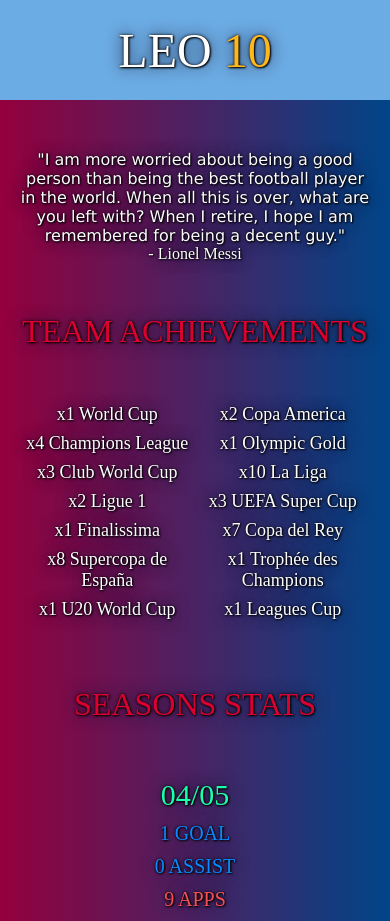
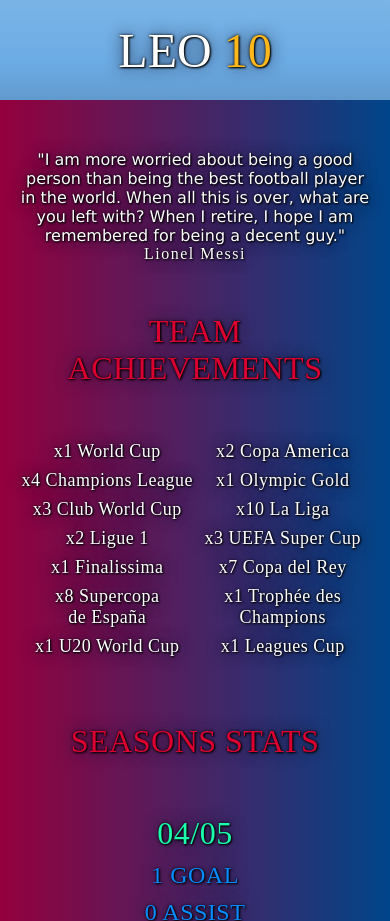
Before and after one commit to selimozo/leo-10, a plain HTML site: page index.html in a window 390 px wide. Shown: the top 921 px of the page. Drawn offline with Linux system fonts and the light colour scheme; a web font is replaced by a local one.

Commit message:
responsive for phone / ipad also changment in colors of header and font sizes of season-1

```diff
--- a/index.html
+++ b/index.html
@@ -22,7 +22,7 @@
           "I am more worried about being a good person than being the best
           football player in the world. When all this is over, what are you left
           with? When I retire, I hope I am remembered for being a decent guy."
-          <span class="q-span">- Lionel Messi</span>
+          <span class="q-span">Lionel Messi</span>
         </p>
       </div>
       <div class="wrapper">
@@ -129,7 +129,7 @@
           <p>
             "Messi is a footballer from a PlayStation game. Things that are
             impossible to do, he makes them possible."
-            <span class="q-span">- Arsene Wenger</span>
+            <span class="q-span">Arsene Wenger</span>
           </p>
         </div>
 
--- a/style.css
+++ b/style.css
@@ -7,6 +7,7 @@
 
 header {
   background-color: #6cace4;
+  background: -webkit-linear-gradient(top, rgb(122, 180, 230) 0%, rgb(108, 172, 228) 61%, rgb(97, 154, 205) 100%);
   color: white;
   height: 100px;
   display: flex;
@@ -43,6 +44,8 @@ main {
   grid-template-columns: 1fr 1fr;
   grid-auto-rows: minmax(100px, auto);
   text-align: center;
+  letter-spacing: 0.5px;
+  text-wrap: pretty;
 }
 .box1 {
   grid-column-start: 1;
@@ -61,6 +64,7 @@ main {
 .box1 ul li {
   display: block;
   padding: 4px 0;
+
 }
 
 .p-title {
@@ -68,6 +72,7 @@ main {
   padding: 50px 0;
   font-family: "Jaro";
   color: rgb(219, 0, 48);
+
 }
 
 .season-1 {
@@ -81,12 +86,12 @@ main {
   padding: 5px 0;
   color: #078bff;
   font-family: "Freeman";
-  font-size: 20px;
+  font-size: 24px;
 }
 
 .season-1 p:nth-child(1) {
   color: rgb(25, 255, 171);
-  font-size: 30px;
+  font-size: 32px;
 }
 
 .season-1 p:nth-child(4) {
@@ -118,9 +123,10 @@ main {
 
 .q-span {
   display: flex;
-  justify-content: center;
+  justify-content:center;
   font-family: "Freeman";
   /* font-style: italic; */
+  letter-spacing: 1.5px;
 }
 
 .quote {
@@ -133,7 +139,7 @@ main {
   font-size: 18px;
 }
 
-@media (width <= 450px) {
+@media (width <= 850px) {
   .season-1 {
     grid-column-start: 1;
     grid-column-end: 3;
```
